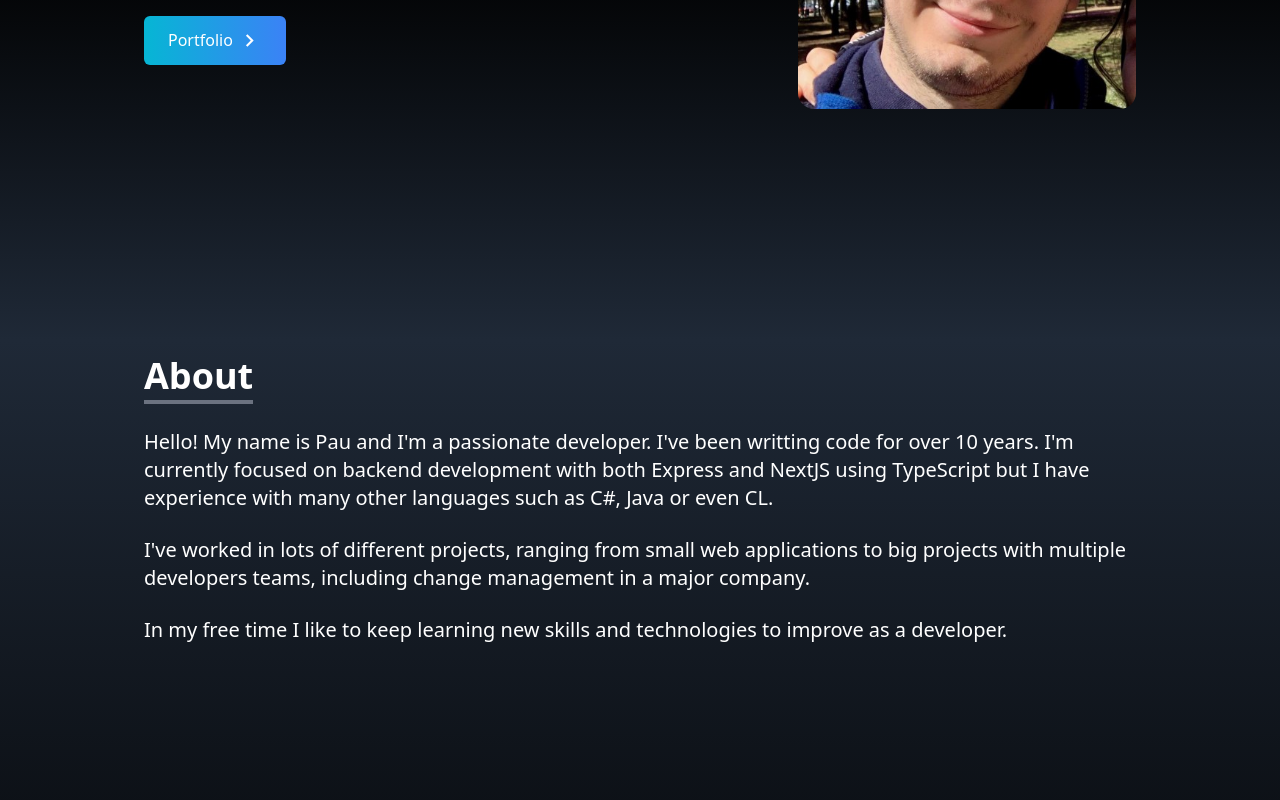
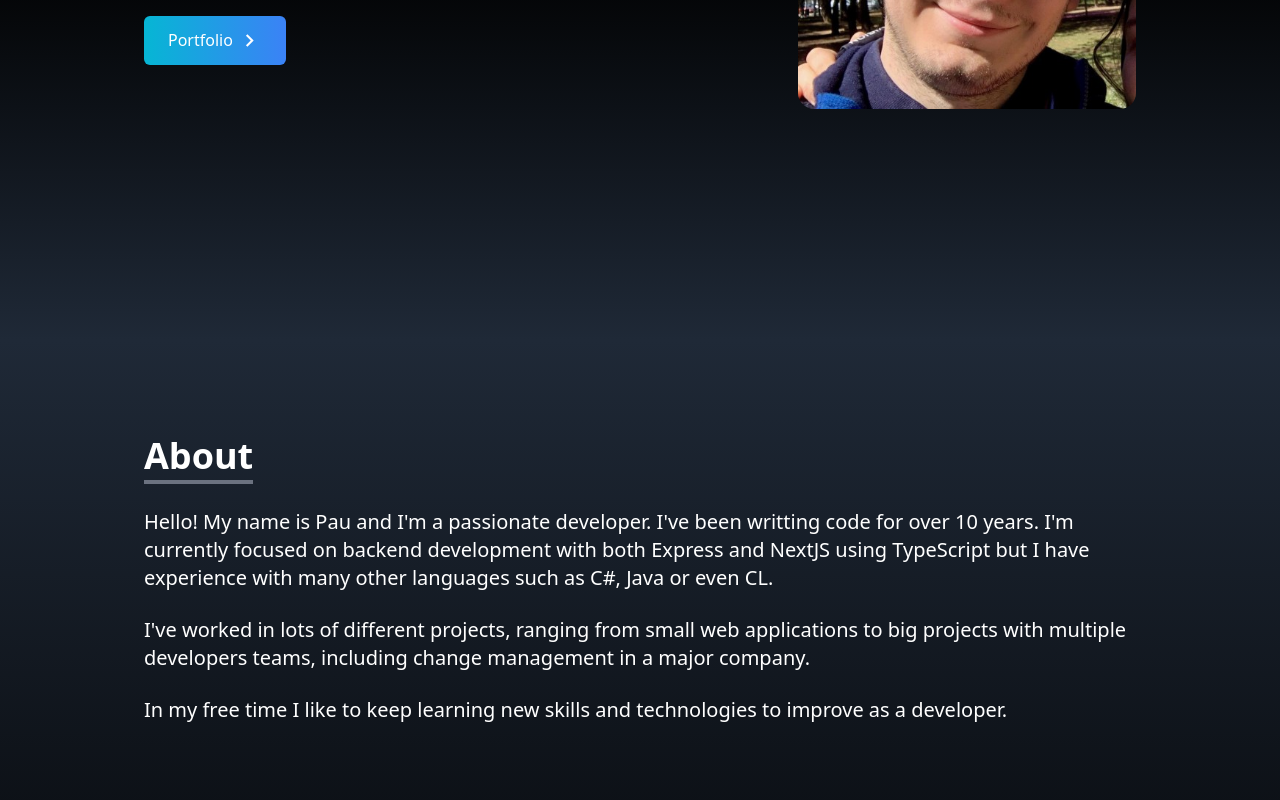
Before and after one commit to Pau-Marin/MySite, a Next.js app: page / in a window 1280 px wide. Shown: the part 460-1260 px from the top of the page. Built offline with nearby package versions, Linux system fonts and the light colour scheme.

Commit message:
Update About.jsx (#14)
Added margint at the top to avoid the title ending behind the menu.

```diff
--- a/components/About.jsx
+++ b/components/About.jsx
@@ -4,7 +4,7 @@
       name="about"
       className="w-full min-h-screen bg-gradient-to-b from-gray-800 to-black text-white"
     >
-      <div className="max-w-screen-lg p-4 mx-auto flex flex-col justify-center w-full h-auto">
+      <div className="max-w-screen-lg mt-20 p-4 mx-auto flex flex-col justify-center w-full h-auto">
         <div className="pb-8">
           <p className="text-4xl font-bold inline border-b-4 border-gray-500">
             About
```
